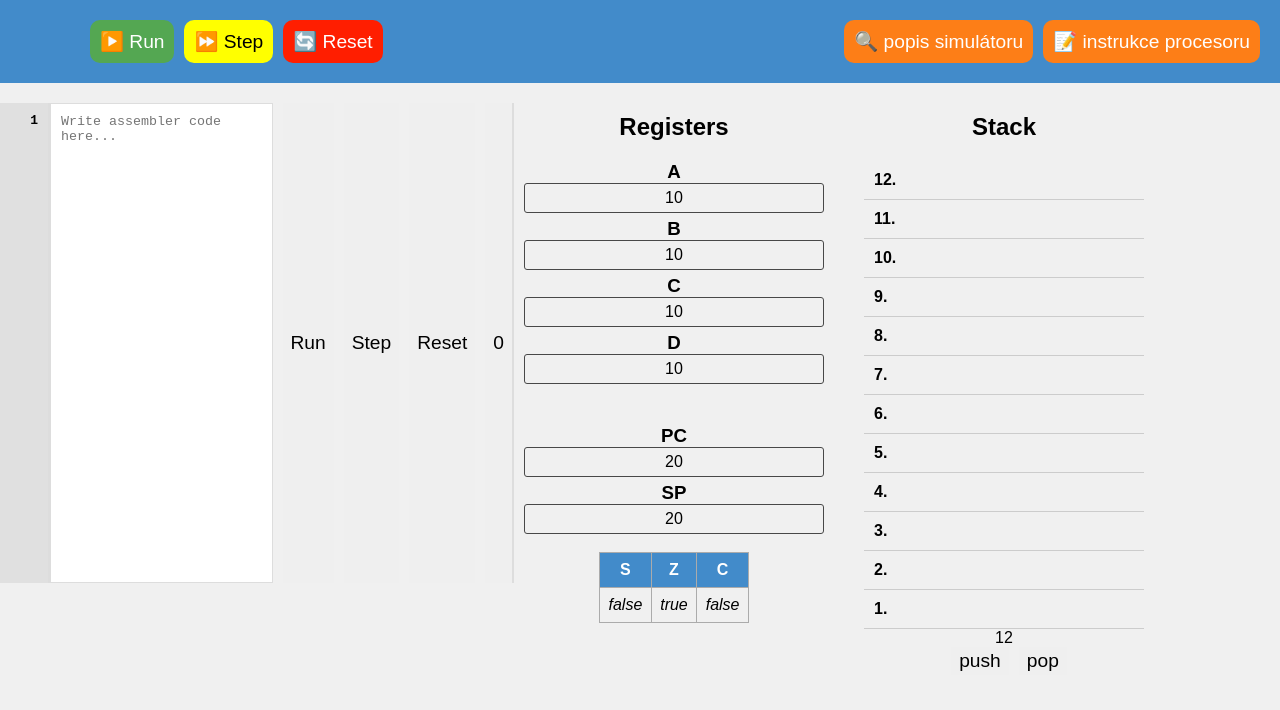
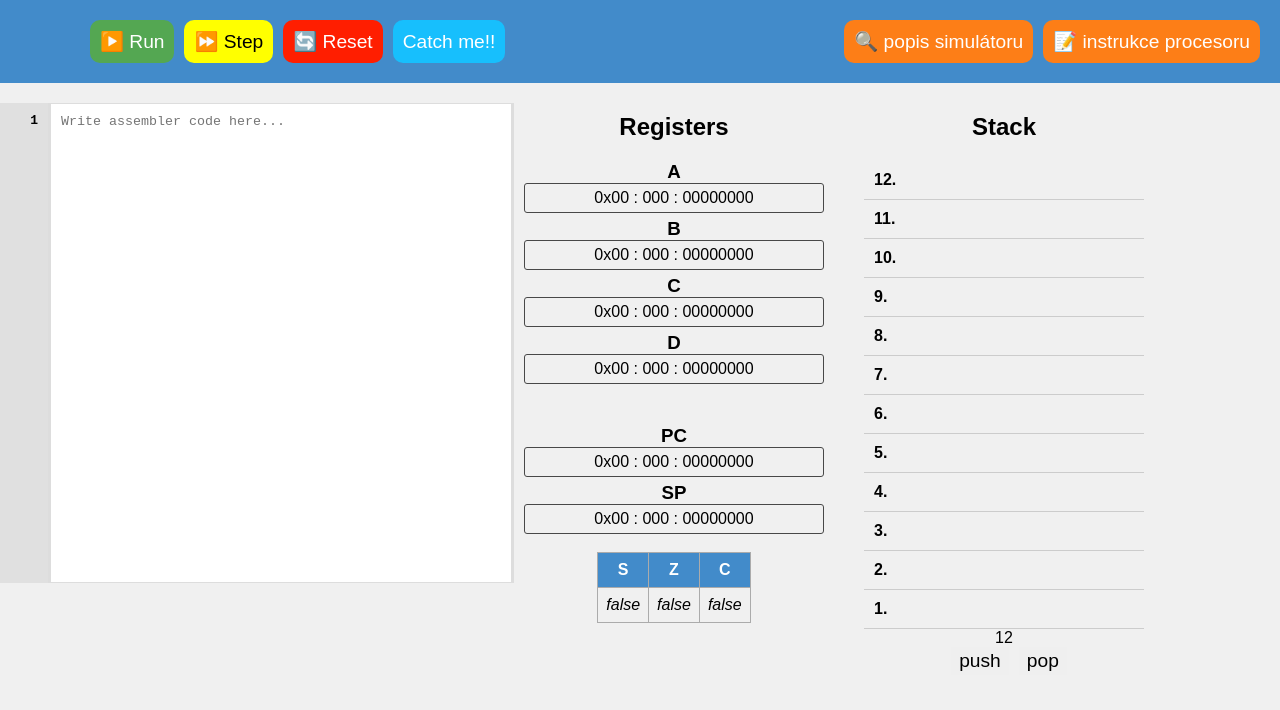
Before and after one commit to DanTabarka/AssemblerSimulator, a React (Create React App) app: page / in a window 1280 px wide. Shown: the top 710 px of the page. Built offline with nearby package versions, Linux system fonts and the light colour scheme.

Commit message:
centering all code to App.js

```diff
--- a/src/App.js
+++ b/src/App.js
@@ -1,16 +1,63 @@
 import './App.css';
+import React, {useState, createContext} from 'react';
 import Code from './Code/Code.js'
 import Registers from './Registers/Registers.js'
 import Stack from './Stack/Stack.js'
 import Buttons from './Buttons/Buttons.js'
 
+
+
 function App() {
+
+  const [intervalId, setIntervalId] = useState(null);
+  const [code, setCode] = useState("");
+  const initialRegisters = [0, 0, 0, 0];
+  const [registers, setRegisters] = useState(initialRegisters);
+  const initialFlags = [false, false, false];
+  const [flags, setFlags] = useState(initialFlags);
+  const [programCounter, setProgramCounter] = useState(0);
+  const [stackPointer, setStackPointer] = useState(0);
+
+  const handleRunClick = () => {
+    if (intervalId) return; // Prevent multiple intervals
+
+    const id = setInterval(() => {
+      handleStepClick();
+    }, 1000);
+    setIntervalId(id);
+  };
+
+  const handleStepClick = () => {
+    const lines = code.split("\n");
+    if (programCounter >= lines.length) {
+      return;
+    }
+    lines[programCounter].trim();
+
+    //step
+    setProgramCounter(prevLine => prevLine + 1);
+  };
+
+  const handleResetClick = () => {
+    setProgramCounter(0);
+    clearInterval(intervalId);
+    setIntervalId(null);
+  };
+
   return (
     <div className="App">
-      <Buttons />
+      <Buttons
+        onRun={handleRunClick}
+        onStep={handleStepClick}
+        onReset={handleResetClick}
+      />
       <div className="flex">
-        <Code />
-        <Registers />
+        <Code programCounter={programCounter} code={code} setCode={setCode} />
+        <Registers  registers={registers}
+                    programCounter={programCounter}
+                    stackPointer={stackPointer}
+                    flags={flags}
+        />
         <Stack />
       </div>
     </div>
--- a/src/Buttons/Buttons.js
+++ b/src/Buttons/Buttons.js
@@ -1,19 +1,24 @@
-import './style.css';
-import React, { useState, useRef, useEffect } from 'react';
+import './buttons.css';
+import { useState } from 'react';
 
-function Buttons() {
-
-  // const handleStepClick = () => {
-  //   setCurrentLine(prevLine => prevLine + 1);
-  // };
-
+function Buttons({ onRun, onStep, onReset}) {
+  const [catchMe, setCatchMe] = useState(false);
 
   return (
     <div className='buttonsLine'>
       <div className="button-group left">
-        <button className='run' onClick={() => alert('Run code clicked!')}>▶️ Run</button>
-        <button className='step' onClick={() => alert('Run code clicked!')}>⏩ Step</button>
-        <button className='reset' onClick={() => alert('Run code clicked!')}>🔄 Reset</button>
+        <button className='run' onClick={onRun}>▶️ Run</button>
+        <button className='step' onClick={onStep}>⏩ Step</button>
+        <button className='reset' onClick={onReset}>🔄 Reset</button>
+        <button
+        style={{
+          marginLeft: catchMe ? "150px" : "10px",
+        }}
+        className='catchMe'
+        onMouseEnter={() => setCatchMe(!catchMe)}
+      >
+        Catch me!!
+      </button>
       </div>
       <div className="button-group right">
         <button className='info'>🔍 popis simulátoru</button>
--- a/src/Buttons/style.css
+++ b/src/Buttons/buttons.css
@@ -14,8 +14,8 @@ button {
 }
 
 button:hover {
-    /* border: 2px solid black; */
     box-shadow: 0 0 0 2px black;
+    cursor: pointer;
 }
 
 .button-group {
@@ -39,7 +39,6 @@ button:hover {
 }
 
 .run:hover {
-    cursor: pointer;
     background-color: hsl(119, 34%, 40%);
 }
 
@@ -51,7 +50,6 @@ button:hover {
 }
 
 .step:hover {
-    cursor: pointer;
     background-color: hsl(60, 100%, 40%);
 }
 
@@ -64,7 +62,6 @@ button:hover {
 }
 
 .reset:hover {
-    cursor: pointer;
     background-color: hsl(7, 100%, 40%);
 }
 
@@ -77,6 +74,13 @@ button:hover {
 }
 
 .info:hover {
-    cursor: pointer;
     background-color: hsl(27, 98%, 42%);
 }
+
+.catchMe {
+    color: white;
+    background-color: hsl(196, 98%, 54%);
+    padding: 10px;
+    border-radius: 10px;
+    border: none;
+}
--- a/src/Code/Code.js
+++ b/src/Code/Code.js
@@ -1,17 +1,16 @@
-import './style.css';
+import './code.css';
 import React, { useState, useRef, useEffect } from 'react';
 
-function Code() {
-  const [code, setCode] = useState('');
+
+function Code({ programCounter, code, setCode }) {
   const codeInputRef = useRef(null);
   const lineNumbersRef = useRef(null);
-  const [currentLine, setCurrentLine] = useState(0);
 
   const updateLineNumbers = () => {
     const lines = code.split('\n');
     let lineNumberText = '';
     for (let i = 1; i <= lines.length; i++) {
-      if (i === currentLine) {
+      if (i === programCounter) {
         lineNumberText += `<span class="highlight">${i}</span>\n`;
       } else {
         lineNumberText += `${i}\n`;
@@ -28,15 +27,7 @@ function Code() {
 
   useEffect(() => {
     updateLineNumbers();
-  }, [code, currentLine]);
-
-  const handleStepClick = () => {
-    setCurrentLine(prevLine => prevLine + 1);
-  };
-
-  const handleResetClick = () => {
-    setCurrentLine(0);
-  };
+  }, [code, programCounter]);
 
   return (
     <div className="code">
@@ -49,10 +40,6 @@ function Code() {
         onScroll={syncScroll}
         placeholder="Write assembler code here..."
       />
-      <button>Run</button>
-      <button onClick={handleStepClick}>Step</button>
-      <button onClick={handleResetClick}>Reset</button>
-      <button>{currentLine}</button>
     </div>
   );
 }
--- a/src/Registers/Register.js
+++ b/src/Registers/Register.js
@@ -1,13 +1,16 @@
 import React from 'react';
-import './style.css';
+import './registers.css';
 
-function Register({name, value}) {
+function Register({name, value, data}) {
 
+  const hexValue = value.toString(16).toUpperCase().padStart(2, '0');
+  const binValue = value.toString(2).padStart(8, '0');
+  const decValue = value.toString(10).padStart(3, '0');
 
   return (
     <div className='register-item'>
-        <h3>{name}</h3>
-        <p className='value'>{value}</p>
+        <h3 className='tooltip' data-tooltip={`${data}`}>{name}</h3>
+        <p className='value'>0x{hexValue} : {decValue} : {binValue}</p>
     </div>
   );
 }
--- a/src/Registers/Registers.js
+++ b/src/Registers/Registers.js
@@ -1,24 +1,21 @@
 import React, { useState } from 'react';
-import './style.css';
+import './registers.css';
 import Register from './Register.js'
 
-function Registers() {
-  const [sign, setSign] = useState(false);
-  const [zero, setZero] = useState(true);
-  const [carry, setCarry] = useState(false);
+function Registers({ registers, programCounter, stackPointer, flags }) {
 
   return (
     <div className='registersDiv'>
       <h2>Registers</h2>
-      <Register name='A' value={10} />
-      <Register name='B' value={10} />
-      <Register name='C' value={10} />
-      <Register name='D' value={10} />
+      <Register name='A' value={registers[0]} data='Registr A' />
+      <Register name='B' value={registers[1]} data='Registr B' />
+      <Register name='C' value={registers[2]} data='Registr C' />
+      <Register name='D' value={registers[3]} data='Registr D' />
 
       <br/><br/>
 
-      <Register name='PC' value={20} />
-      <Register name='SP' value={20} />
+      <Register name='PC' value={programCounter} data='Program Counter' />
+      <Register name='SP' value={stackPointer} data='Stack Pointer' />
 
       <br/>
 
@@ -32,9 +29,9 @@ function Registers() {
             </thead>
             <tbody>
                 <tr>
-                    <td className='flags'>{(sign) ? 'true' : 'false'}</td>
-                    <td className='flags'>{(zero) ? 'true' : 'false'}</td>
-                    <td className='flags'>{(carry) ? 'true' : 'false'}</td>
+                    <td className='flags'>{(flags[0]) ? 'true' : 'false'}</td>
+                    <td className='flags'>{(flags[1]) ? 'true' : 'false'}</td>
+                    <td className='flags'>{(flags[2]) ? 'true' : 'false'}</td>
                 </tr>
             </tbody>
         </table>
--- a/src/Registers/style.css
+++ b/src/Registers/registers.css
@@ -66,6 +66,9 @@ th {
     visibility: hidden;
     transition: opacity 0.5s, visibility 0.5s;
     font-size: 0.9em;
+    display: flex;
+    /* width: 75px; */
+    /* justify-content: center; */
 }
 
 .tooltip:hover::after {
--- a/src/Stack/Stack.js
+++ b/src/Stack/Stack.js
@@ -1,4 +1,4 @@
-import './style.css'
+import './stack.css'
 import React, { useState, useEffect } from 'react';
 
 function Stack() {
@@ -26,7 +26,7 @@ function Stack() {
   return (
     <div className='stackDiv'>
       <h2>Stack</h2>
-      {stackValues.map((value, index) => (
+      {stackValues.reverse().map((value, index) => (
         <div
           key={index}
           className={`stack-row ${index === stackPointer ? 'active' : ''} ${index > stackPointer ? 'underActive' : ''}`}
--- a/src/index.js
+++ b/src/index.js
@@ -5,6 +5,8 @@ import App from './App';
 import reportWebVitals from './reportWebVitals';
 
 const root = ReactDOM.createRoot(document.getElementById('root'));
+document.title = "Asembler Simulator";
+
 root.render(
   <React.StrictMode>
     <App />
```
Also changed, not shown: src/Code/LineNumbers.js (line endings or trailing spaces), src/Code/code.css (renamed from src/Code/style.css), src/Stack/stack.css (renamed from src/Stack/style.css).
